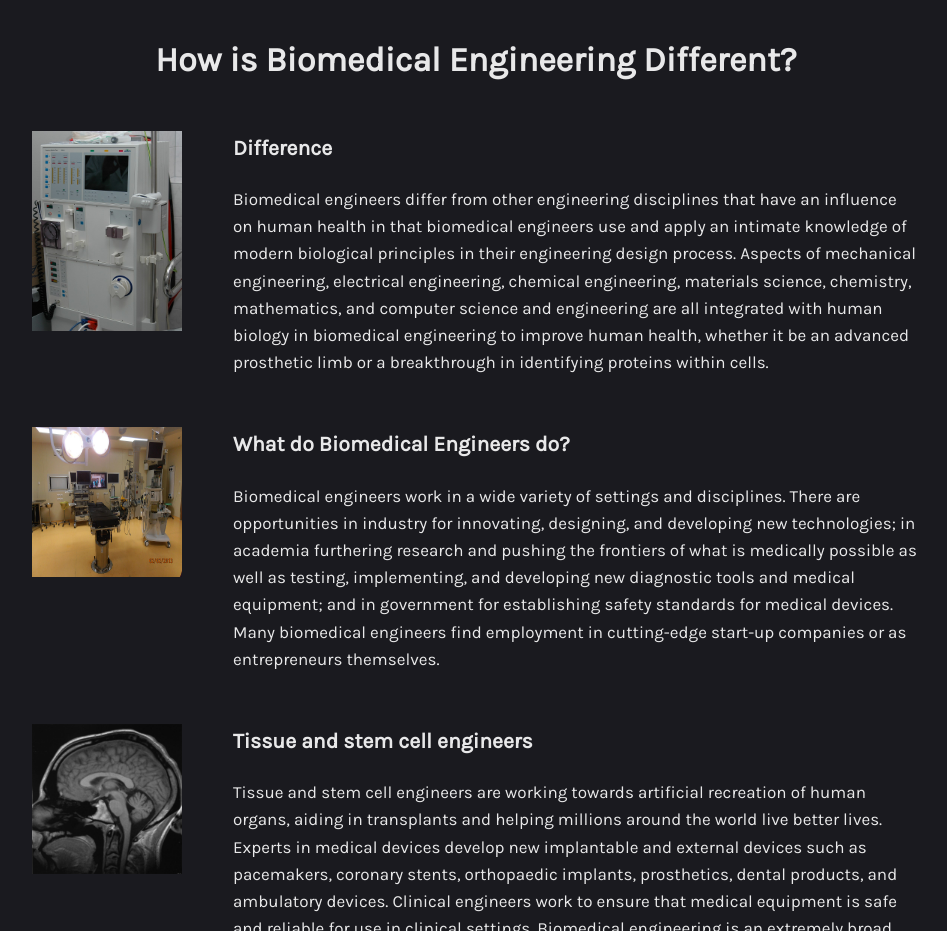
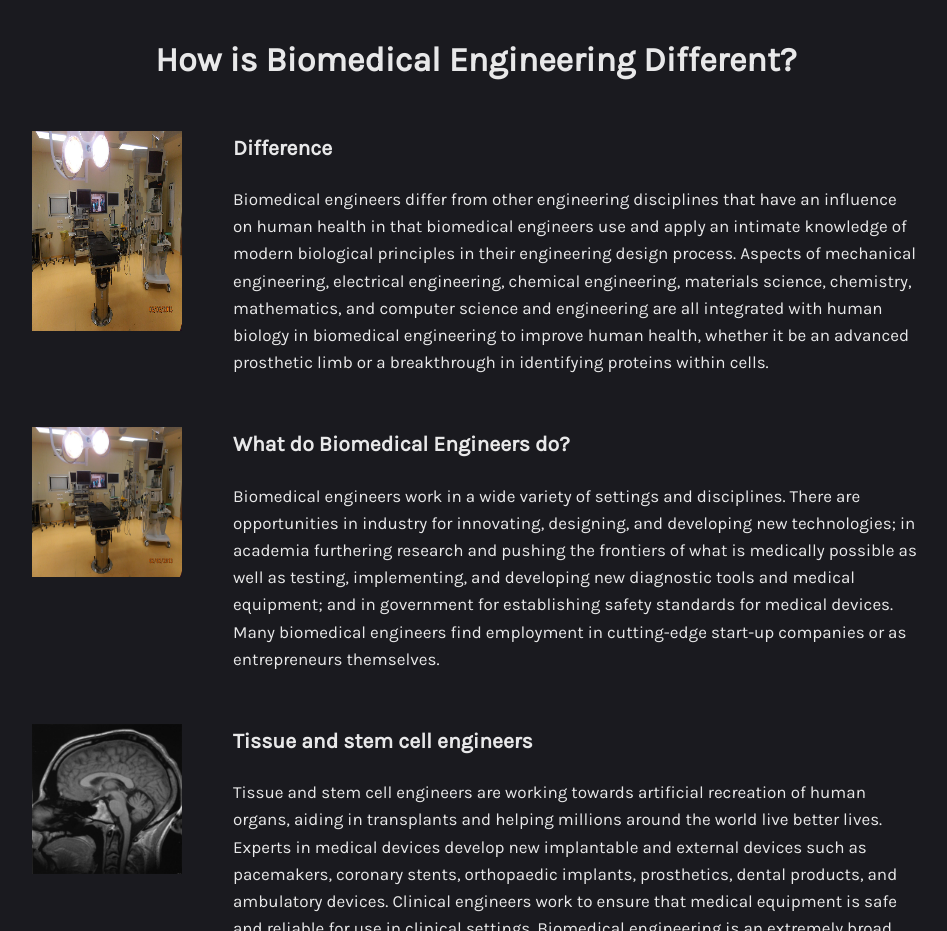
Before and after one commit to duynen2211/biomedical, a plain HTML site: page index.html in a window 1280 px wide. Shown: the part 7400-8331 px from the top of the page, without its empty margins (164-1111 px from the left). Drawn offline with Linux system fonts and the light colour scheme.

Commit message:
Update index.html

```diff
--- a/index.html
+++ b/index.html
@@ -256,7 +256,7 @@ Biomedical engineering is a science that takes technology as the means, biology
                 <div class="content" style="margin-top: 2em; width: 100%;">
 
                     <div class="services">
-                        <div><img src="./images/800px-Hemodialysismachine.jpg" width="150px" height="200px" class="ICON"></div>
+                        <div><img src="./images/img2.JPG" width="150px" height="200px" class="ICON"></div>
                         <div>
                             <div>
                                 <p>Difference</p>
```
